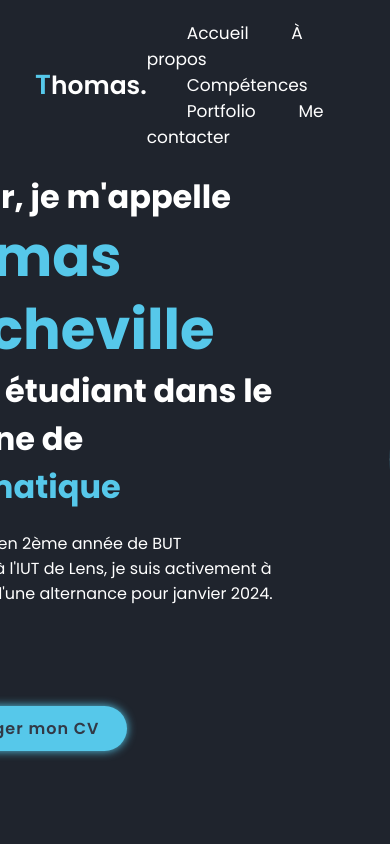
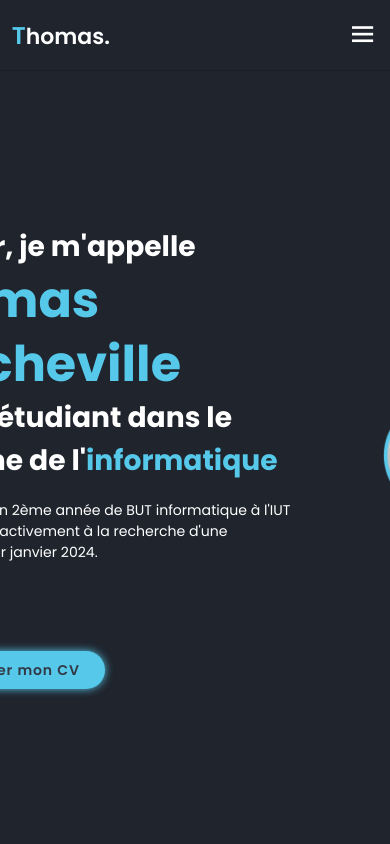
Before and after one commit to DarchevilleThomas/Portfolio, a plain HTML site: page index.html in a window 390 px wide. Shown: the top 844 px of the page. Drawn offline with nearby package versions, Linux system fonts and the light colour scheme.

Commit message:
Navbar rendu responsive

```diff
--- a/index.html
+++ b/index.html
@@ -12,7 +12,11 @@
         <!-- NAVBAR -->
         <a href="#accueil" class="logo"><span>T</span>homas.</a>
 
-        <i class='bx bx-menu' id="icone-menu"></i>
+        <input type="checkbox" id="check">
+        <label for="check" class="icons">
+            <i class='bx bx-menu' id="icone-menu"></i>
+            <i class='bx bx-x' id="icone-menu-fin"></i>
+        </label>
 
         <nav class="navbar">
             <a href="#accueil">Accueil</a>
@@ -244,7 +248,7 @@
 
 
     <!-- FOOTER -->
-    <footer class="footer">
+    <footer>
         <div class="icone-fleche">
             <a href="#accueil"><i class='bx bx-up-arrow-alt'></i></a>
         </div>
--- a/style.css
+++ b/style.css
@@ -53,6 +53,8 @@ header{
     justify-content: space-between;
     align-items: center;
     z-index: 100;
+    border-bottom: 0.1rem solid rgba(0, 0, 0, .2);
+
 }
 
 .logo{
@@ -78,9 +80,15 @@ header{
     color: var(--main);
 }
 
-#icone-menu{
+#icone-menu , #icone-menu-fin{
     font-size: 3.6rem;
     color: var(--texte);
+    display: none;
+}
+
+#check{
+    position: absolute;
+    right: 5%;
     display: none;
 }
 
@@ -455,7 +463,7 @@ span{
     cursor: pointer;
 }
 
-.footer{
+footer{
     display: flex;
     justify-content: right;
     align-items: center;
@@ -482,3 +490,65 @@ span{
     font-size: 2.4rem;
     color: var(--background2);
 }
+
+/* RESPONSIVE */
+
+@media (max-width: 1200px) {
+    html{
+        font-size: 55%;
+    }
+}
+
+@media (max-width: 991px){
+    header {
+        padding: 2rem 3%;
+    }
+
+    section {
+        padding: 10rem 3% 2rem;
+    }
+
+    footer{
+        padding: 2rem 3%;
+    }
+
+
+}
+
+@media (max-width: 768px){
+    #icone-menu{
+        display: block;
+    }
+
+    .navbar{
+        position: absolute;
+        top: 100%;
+        left: 0;
+        width: 100%;
+        height: 0;
+        padding-left: 3%;
+        background-color: var(--background);
+        border-top: 0.1rem solid rgba(0, 0, 0, .2);
+        box-shadow: 0 0.5rem 1rem solid rgba(0, 0, 0, .2);
+        transition: 0.3s ease;
+        overflow: hidden;
+    }
+
+    .navbar a{
+        display: block;
+        font-size: 2rem;
+        margin: 3rem 0;
+    }
+
+    #check:checked~.icons #icone-menu{
+        display: none;
+    }
+
+    #check:checked~.icons #icone-menu-fin{
+        display: block;
+    }
+
+    #check:checked~.navbar{
+        height: 34rem;
+    }
+}
```
